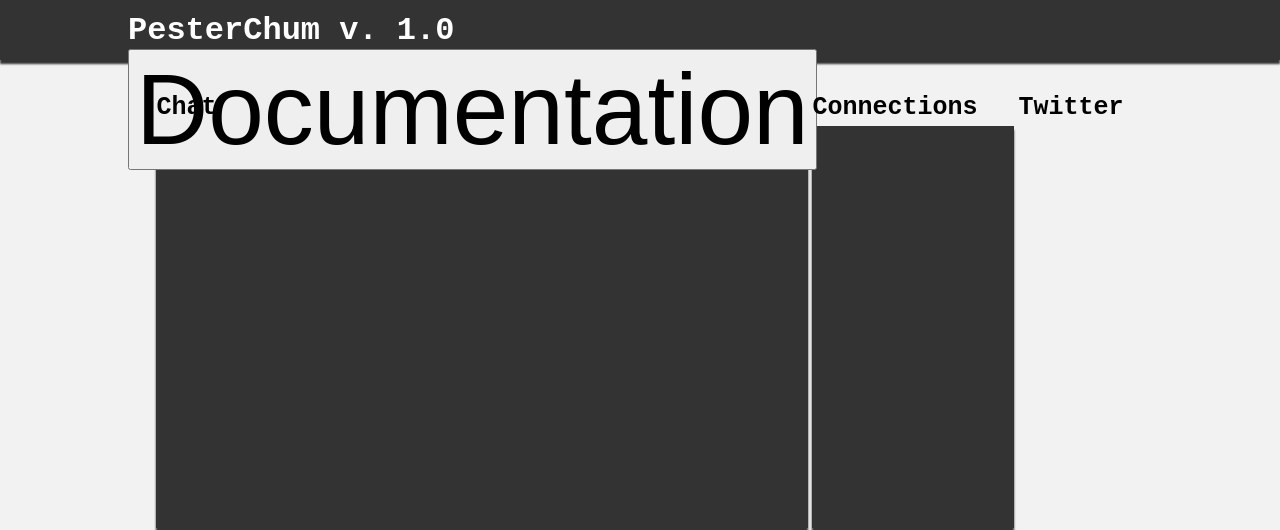
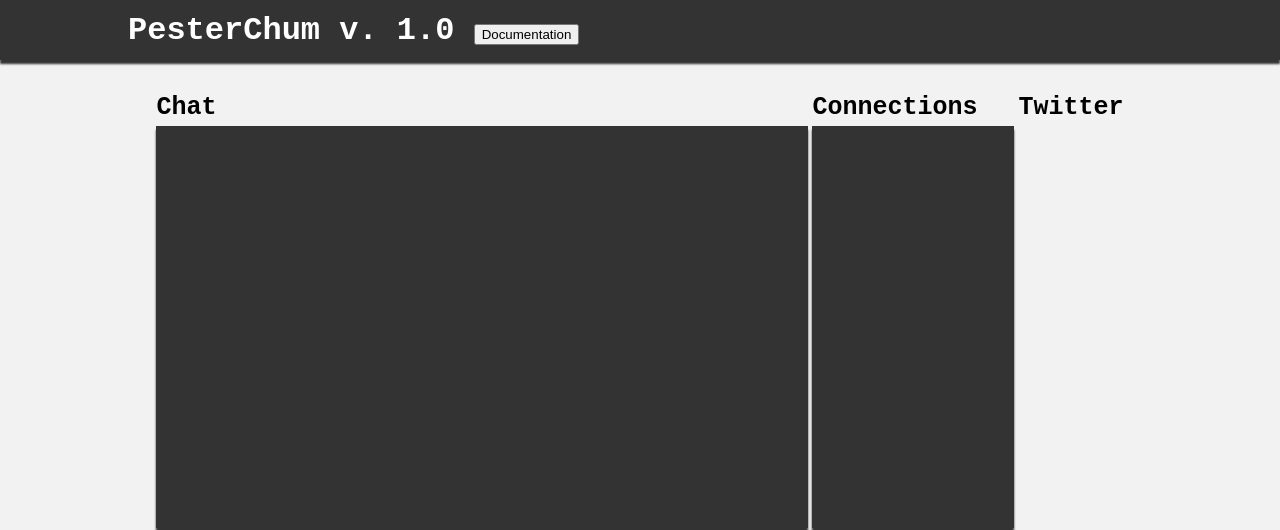
Before and after one commit to shellyan/cs-339-chatapp, a PHP site: page / in a window 1280 px wide. Shown: the top 530 px of the page. Run offline with PHP 8.4, Linux system fonts and the light colour scheme; lists and menus that the app fills with data are empty; some libraries are stand-ins or nearby versions.

Commit message:
fix documentation button

```diff
--- a/src/client/css/style.css
+++ b/src/client/css/style.css
@@ -79,9 +79,6 @@
 		font-size:14px;
 		position:absolute;
 	}
-    #documentation{
-        font-size: 100px;
-    }
 
 	.username{
 		color:#7272A6;
```
